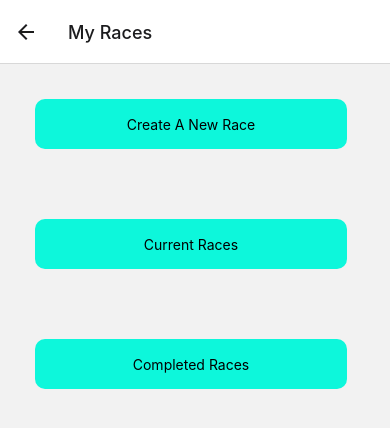
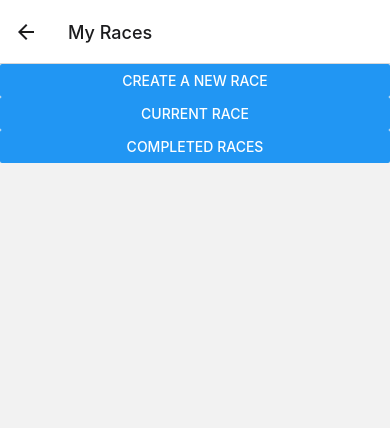
Before and after one commit to GreenField-Org/ultracrewmobile, a React Native app: screen /MyRaces in a window 390 px wide. Shown: the top 428 px of the page. Built offline with nearby package versions, Linux system fonts and the light colour scheme.

Commit message:
adding navigation buttons to my Races

```diff
--- a/Views/MyRaces.js
+++ b/Views/MyRaces.js
@@ -1,5 +1,5 @@
 import React from 'react';
-import { StyleSheet, View, Text } from 'react-native';
+import { StyleSheet, View, Text, Button } from 'react-native';
 import DefaultButton from '../Components/DefaultButton';
 
 /* This should be moved into the View folder once all pages are merged into main */
@@ -7,14 +7,14 @@ import DefaultButton from '../Components/DefaultButton';
 export default function MyRaces({navigation}) {
     return (
         <View>
-            <DefaultButton
-                buttonText='Create A New Race'
-                onPress={() => navigation.navigate('MyRaces')}/>
-            <DefaultButton
-                buttonText='Current Races'
+            <Button
+                title='Create A New Race'
+                onPress={() => navigation.navigate('CreateRace')}/>
+            <Button
+                title='Current Race'
                 onPress={() => navigation.navigate('CurrentRaces')}/>
-            <DefaultButton
-                buttonText='Completed Races'
+            <Button
+                title='Completed Races'
                 onPress={() => navigation.navigate('CompletedRaces')}/>
         </View>
     )
```
